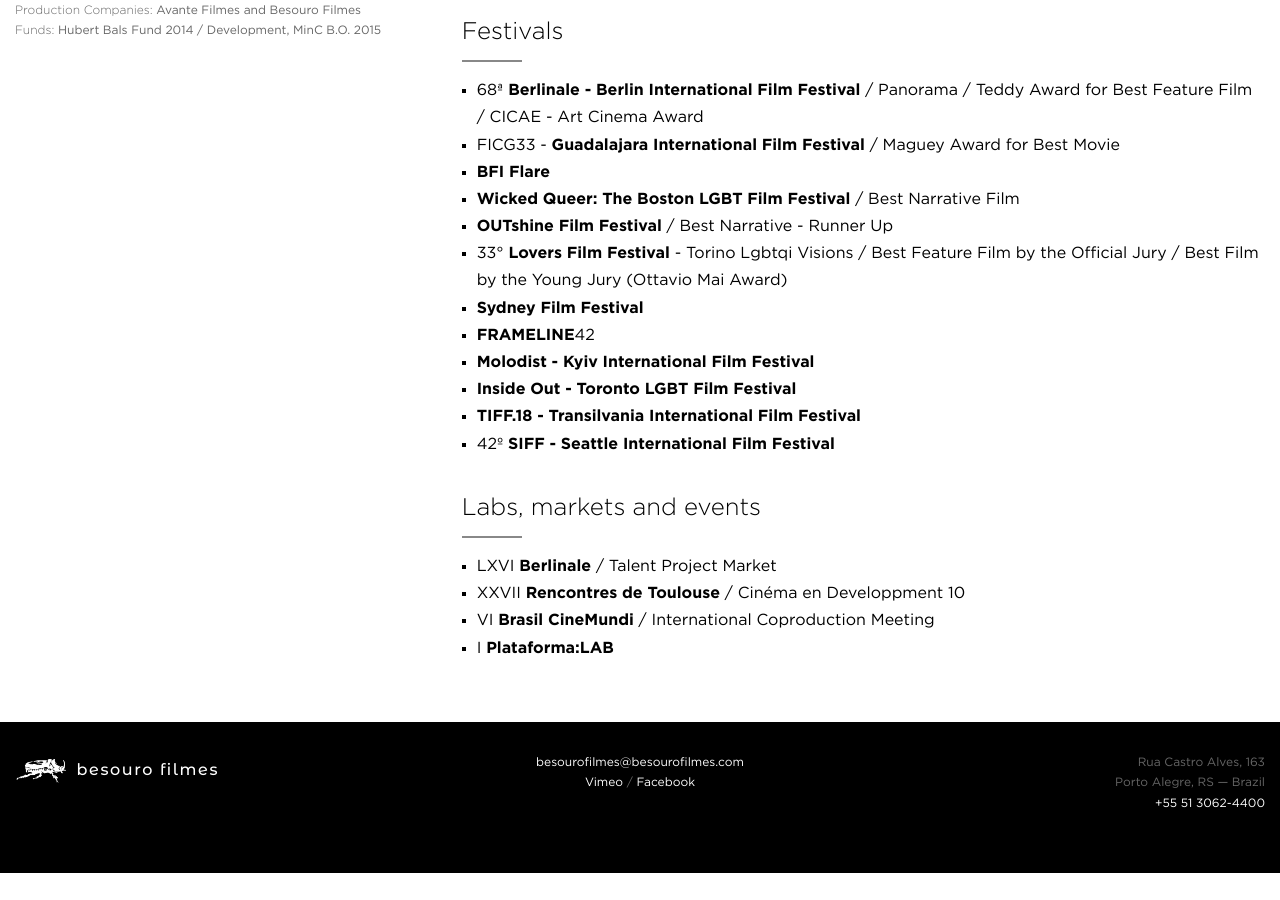
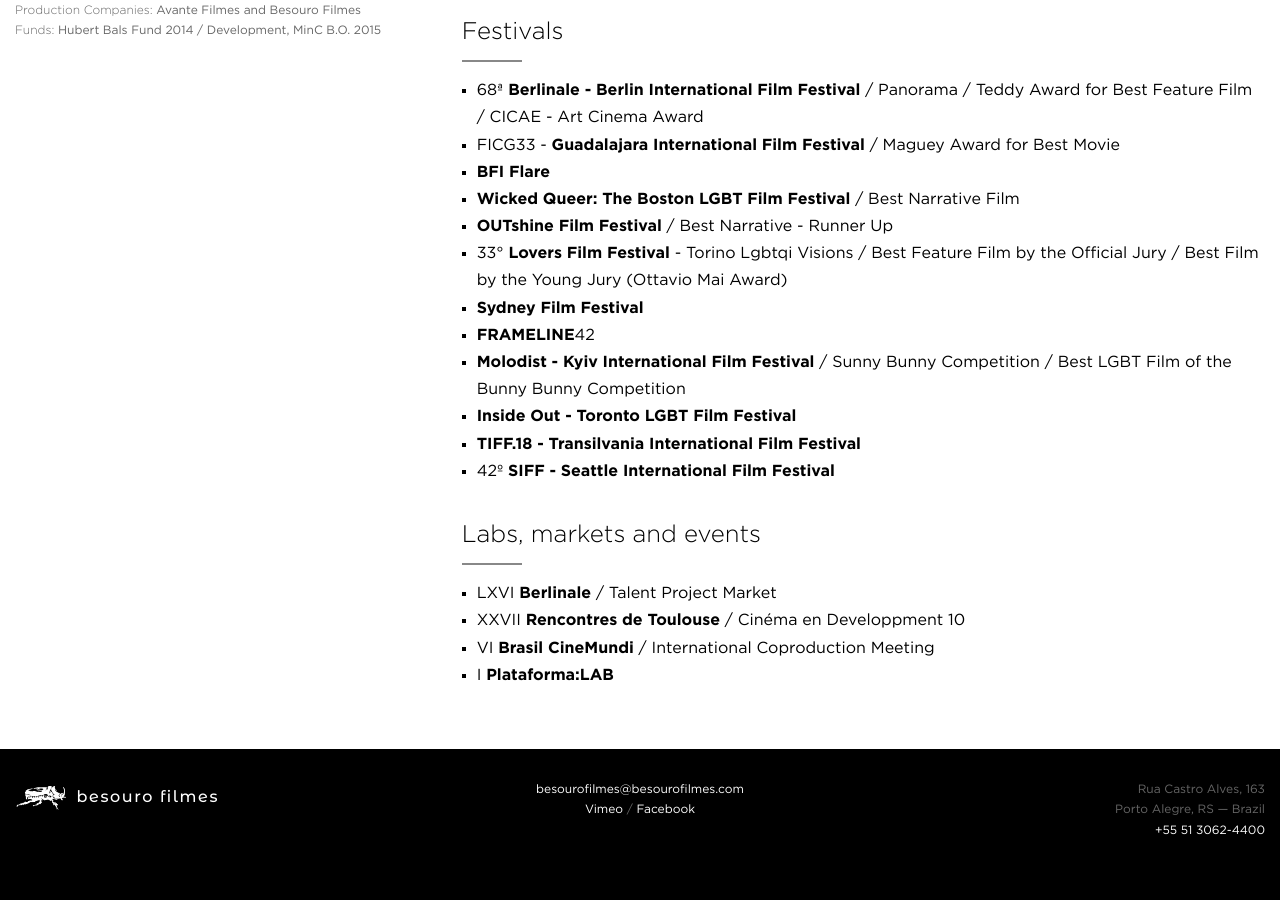
Before and after one commit to arthrfrts/besouro, a Jekyll site: the page built from _projects/hard-paint.md, in a window 1280 px wide and 900 px high, scrolled down 980 px. Built offline with Jekyll 4.4.1, drawn with Linux system fonts in a browser that asks for light colours; before the commit the page ends 1853 px from its top, so only the background shows below that.

Commit message:
Updated Hard Paint

```diff
--- a/_projects/hard-paint.md
+++ b/_projects/hard-paint.md
@@ -36,7 +36,7 @@
 * 33° **Lovers Film Festival** - Torino Lgbtqi Visions / Best Feature Film by the Official Jury / Best Film by the Young Jury (Ottavio Mai Award)
 * **Sydney Film Festival**
 * **FRAMELINE**42
-* **Molodist - Kyiv International Film Festival**
+* **Molodist - Kyiv International Film Festival** / Sunny Bunny Competition / Best LGBT Film of the Bunny Bunny Competition
 * **Inside Out - Toronto LGBT Film Festival**
 * **TIFF.18 - Transilvania International Film Festival**
 * 42º **SIFF - Seattle International Film Festival**
```
